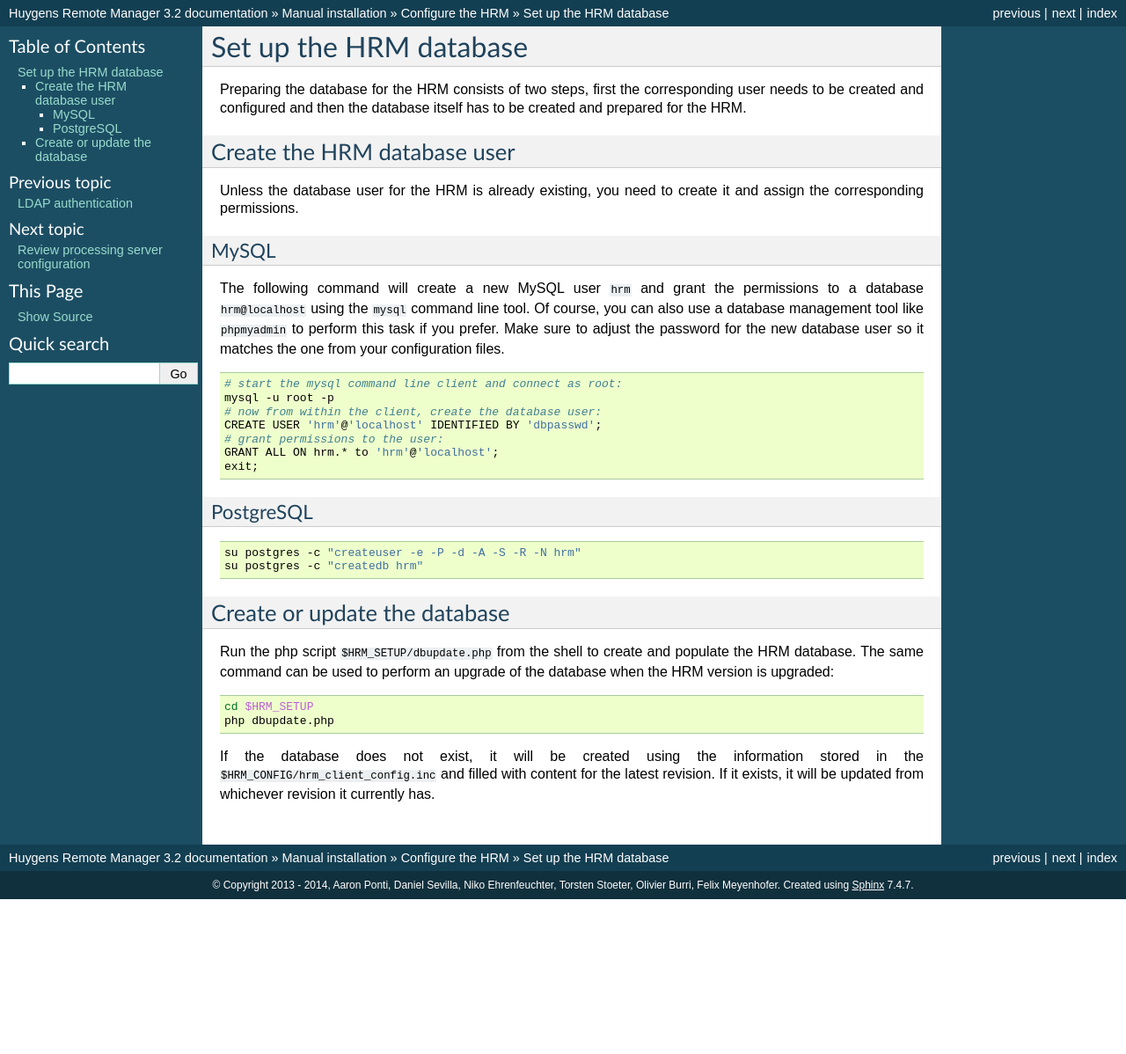
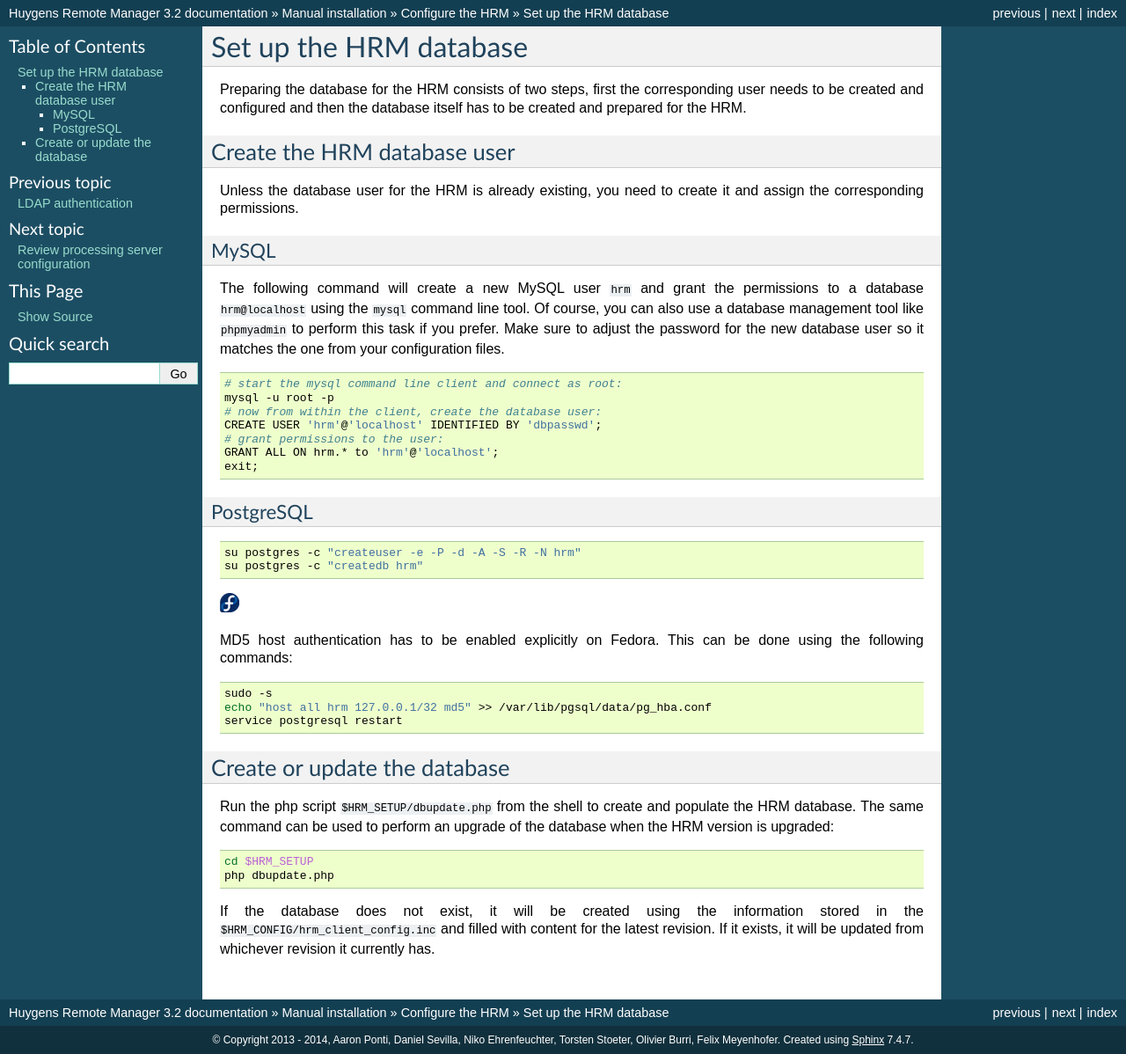
Before and after one commit to aarpon/hrm_docs, a Sphinx documentation site: the page built from docs/create_database.rst, in a window 1280 px wide. Shown: the whole page at 88% size. Built offline with Sphinx 7.4.7, drawn with Linux system fonts in a browser that asks for light colours; before the commit the page ends 1022 px from its top, so only the background shows below that.

Commit message:
Add instructions for MD5 host auth in Fedora.
refs #324

```diff
--- a/docs/create_database.rst
+++ b/docs/create_database.rst
@@ -47,6 +47,17 @@
     su postgres -c "createuser -e -P -d -A -S -R -N hrm"
     su postgres -c "createdb hrm"
 
+|Fedora|
+
+MD5 host authentication has to be enabled explicitly on Fedora. This can be
+done using the following commands:
+
+.. code-block:: sh
+
+    sudo -s
+    echo "host all hrm 127.0.0.1/32 md5" >> /var/lib/pgsql/data/pg_hba.conf
+    service postgresql restart
+
 
 .. _`create-database`:
 
```
